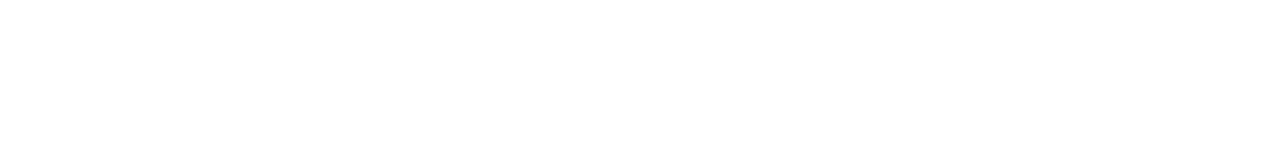
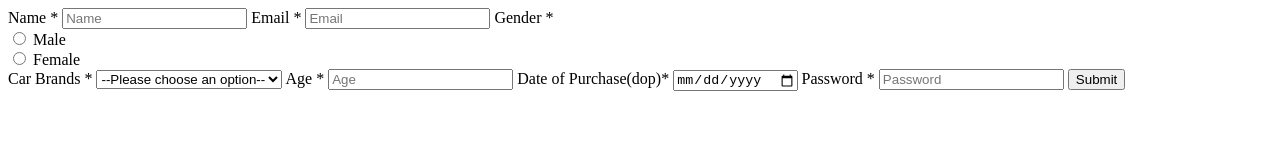
Before and after one commit to acciojob/car-insurance-form-vivek2918, a website: page main.html in a window 1280 px wide. Drawn offline with Linux system fonts and the light colour scheme.

Commit message:
created a submission

```diff
--- a/main.html
+++ b/main.html
@@ -11,6 +11,39 @@
     <script type="text/javascript" src="./script.js">
 </script>
 
+<form method="post">
+  <label for="name">Name *</label>
+  <input type="text" id="name" name="name" placeholder="Name" required>
+
+  <label for="email">Email *</label>
+  <input type="email" id="email" name="email" placeholder="Email" required>
+
+  <label>Gender *</label><br>
+  <input type="radio" id="gender_m" name="gender" value="male" required>
+  <label for="gender_m">Male</label><br>
+  <input type="radio" id="gender_f" name="gender" value="female">
+  <label for="gender_f">Female</label><br>
+
+  <label for="cars">Car Brands *</label>
+  <select id="cars" name="cars" required>
+    <option value="" selected disabled>--Please choose an option--</option>
+    <option value="bmw">BMW</option>
+    <option value="audi">Audi</option>
+    <option value="mercedes">Mercedez</option>
+  </select>
+
+  <label for="age">Age *</label>
+  <input type="number" id="age" name="age" placeholder="Age" required>
+
+  <label for="dob">Date of Purchase(dop)*</label>
+  <input type="date" id="dob" name="dob" required>
+
+  <label for="password">Password *</label>
+  <input type="password" id="password" name="password" placeholder="Password" required>
+
+  <button type="submit">Submit</button>
+</form>
+
 </body>
 
 </html>
```
